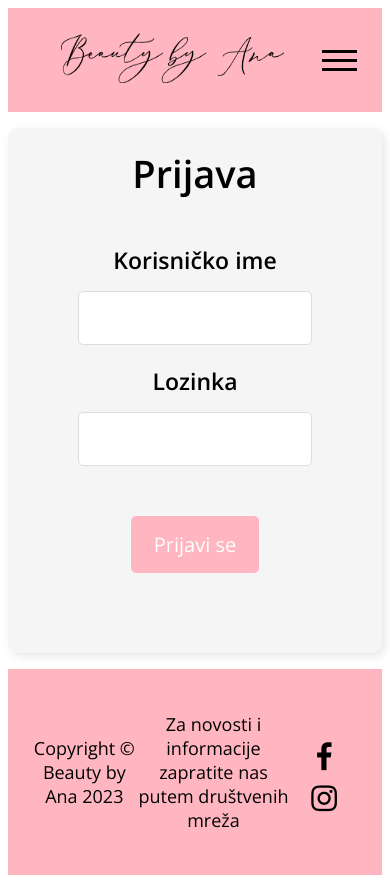
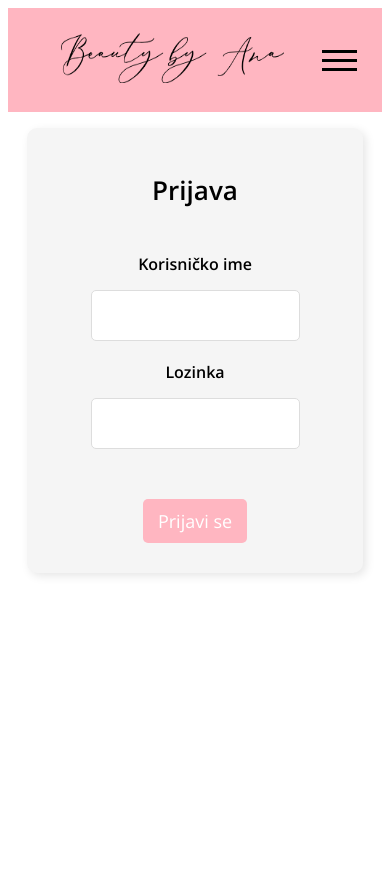
Before and after one commit to mateorumac/PI-Projekt, a Vue app: page /login in a window 390 px wide. After the commit the page ends 844 px from the top, so only its background shows below. Built offline with nearby package versions, Linux system fonts and the light colour scheme.

Commit message:
footer does not appear on login now

```diff
--- a/src/App.vue
+++ b/src/App.vue
@@ -26,7 +26,7 @@
         </ul>
   </nav>
   <router-view/>
-  <footer>
+  <footer v-if="$route.path !== '/login'">
     <p style="font-size:18px"> Copyright © Beauty by Ana 2023 </p>
     <div style="display: flex; align-items: center;">
     <p style="font-size:18px; margin-right: 20px;"> Za novosti i informacije zapratite nas putem društvenih mreža </p>
@@ -145,8 +145,6 @@ footer {
     padding-top: 10px;
 
   }
-
-
   nav ul {
     flex-direction: column;
     position: absolute;
@@ -178,6 +176,7 @@ export default {
       navOpen: false
     };
   },
+
   methods: {
     toggleNav() {
       this.navOpen = !this.navOpen;
--- a/src/views/Login.vue
+++ b/src/views/Login.vue
@@ -70,6 +70,27 @@ button[type="submit"] {
 button[type="submit"]:hover {
   background-color: #ff99a8;
 }
+
+@media (max-width: 600px) {
+  .container5 {
+    max-width: 90%;
+    padding: 30px;
+  }
+  .title {
+    font-size: 26px;
+  }
+  label {
+    font-size: 16px;
+  }
+  input {
+    font-size: 14px;
+  }
+  button[type="submit"] {
+    font-size: 18px;
+    padding: 10px 15px;
+  }
+}
+
 </style>
 
 <script>
```
